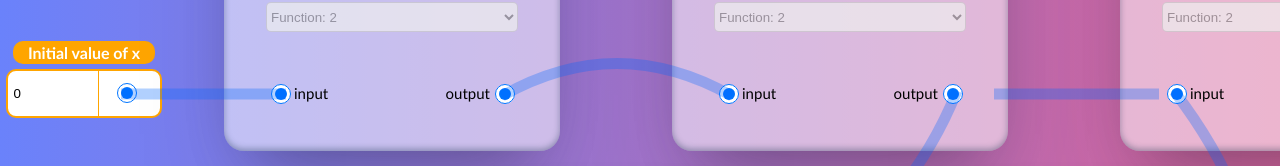
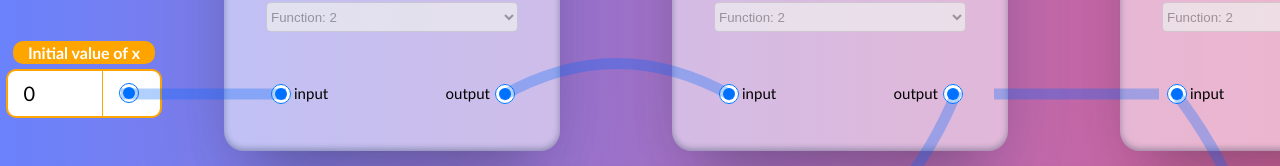
Before and after one commit to Devyadav0512/atlys, a React (Create React App) app: page / in a window 1280 px wide. Shown: the part 290-456 px from the top of the page. Built offline with nearby package versions, Linux system fonts and the light colour scheme.

Commit message:
[FIX]: UI Fixes

```diff
--- a/src/components/card/cards.module.css
+++ b/src/components/card/cards.module.css
@@ -38,6 +38,10 @@
     border: 1px solid rgb(105, 104, 104);
 }
 
+input:focus{
+    outline: none;
+}
+
 .dropdown {
     width: 100%;
     height: 30px;
--- a/src/components/input/input.js
+++ b/src/components/input/input.js
@@ -24,6 +24,7 @@ function NumInput({ left, onChange, val }) {
           onChange={(e) => {
             left && onChange(e.target.value);
           }}
+          style={left ? { padding: "0 0 0 10px" } : { textAlign: "right" }}
           disabled={!left}
           value={val}
           className={styles.input}
--- a/src/components/input/input.module.css
+++ b/src/components/input/input.module.css
@@ -32,10 +32,15 @@
 .input{
     height: 45px;
     border: none;
-    padding: 0;
     margin: 0;
     width: 60%;
     border-radius: 10px;
+    font-size: 20px;
+    font-family:'Gill Sans', 'Gill Sans MT', Calibri, 'Trebuchet MS', sans-serif;
+}
+
+input:focus{
+    outline: none;
 }
 
 .linkRadio {
```
